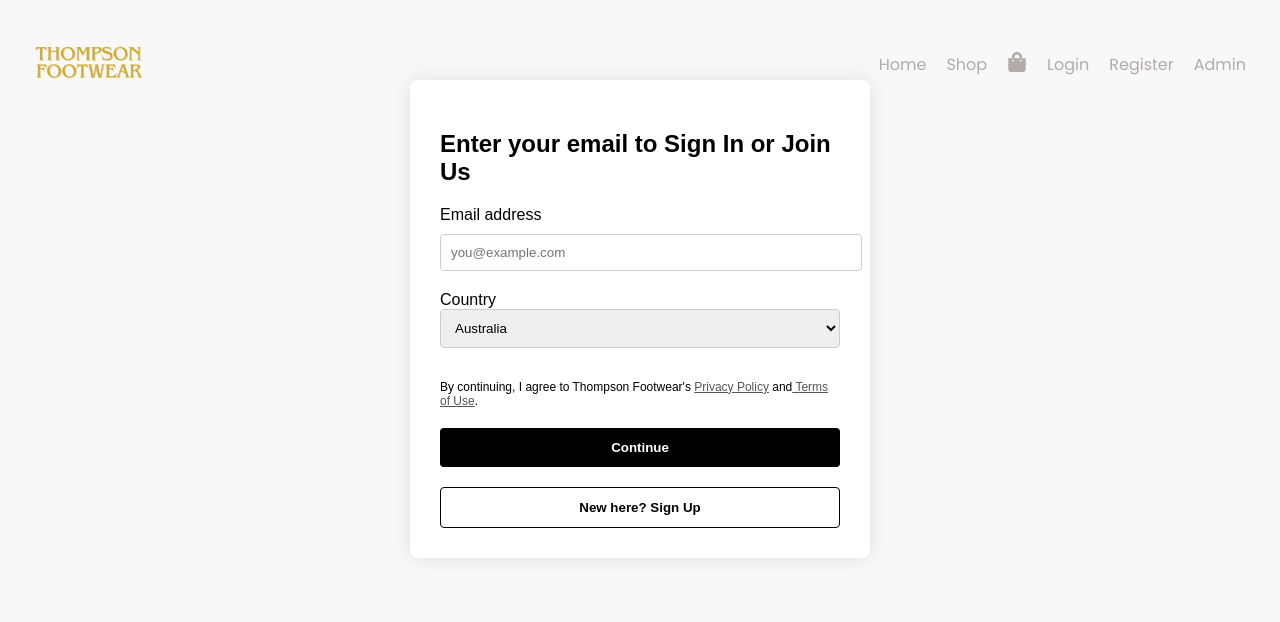
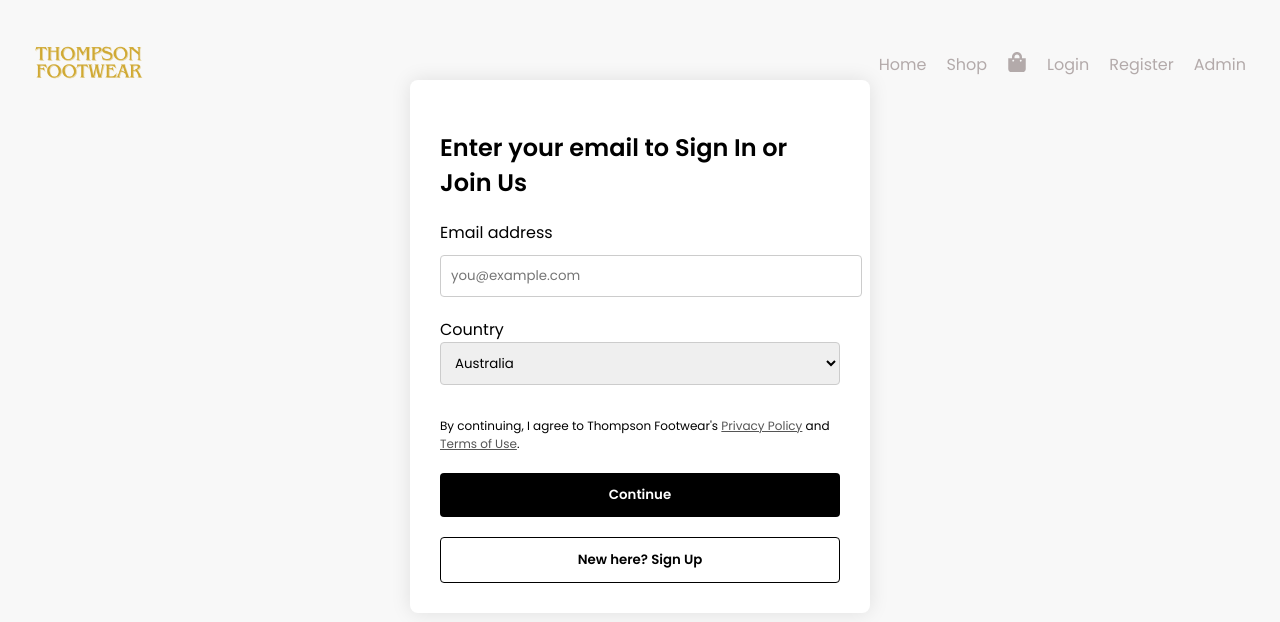
Before and after one commit to 2000tamasha/thompson-footwear, a React (Create React App) app in the folder frontend/: page /login in a window 1280 px wide. Shown: the top 622 px of the page. Built offline with nearby package versions, Linux system fonts and the light colour scheme.

Commit message:
login font updated to poppins

```diff
--- a/frontend/src/pages/Login.js
+++ b/frontend/src/pages/Login.js
@@ -21,7 +21,7 @@
       background: '#fff',
       borderRadius: '8px',
       boxShadow: '0 0 20px rgba(0,0,0,0.1)',
-      fontFamily: 'sans-serif'
+      fontFamily: 'Poppins'
     }}>
       <h2 style={{ marginBottom: '20px' }}>Enter your email to Sign In or Join Us</h2>
 
@@ -34,6 +34,7 @@
         style={{
           width: '100%',
           padding: '10px',
+          fontFamily: 'Poppins',
           margin: '10px 0 20px',
           borderRadius: '4px',
           border: '1px solid #ccc'
@@ -47,6 +48,7 @@
         style={{
           width: '100%',
           padding: '10px',
+          fontFamily: 'Poppins',
           marginBottom: '20px',
           borderRadius: '4px',
           border: '1px solid #ccc'
@@ -58,7 +60,7 @@
         <option>United Kingdom</option>
       </select>
 
-      <p style={{ fontSize: '12px', marginBottom: '20px' }}>
+      <p style={{ fontSize: '12px', marginBottom: '20px'  }}>
         By continuing, I agree to Thompson Footwear's <a href="#" style={{ color: '#555' }}>Privacy Policy</a> and
         <a href="#" style={{ color: '#555' }}> Terms of Use</a>.
       </p>
@@ -71,6 +73,7 @@
           color: 'white',
           padding: '12px',
           borderRadius: '4px',
+          fontFamily: 'Poppins',
           border: 'none',
           fontWeight: 'bold',
           cursor: 'pointer',
@@ -88,6 +91,7 @@
           background: 'white',
           color: 'black',
           padding: '12px',
+          fontFamily: 'Poppins',
           borderRadius: '4px',
           border: '1px solid black',
           fontWeight: 'bold',
```
